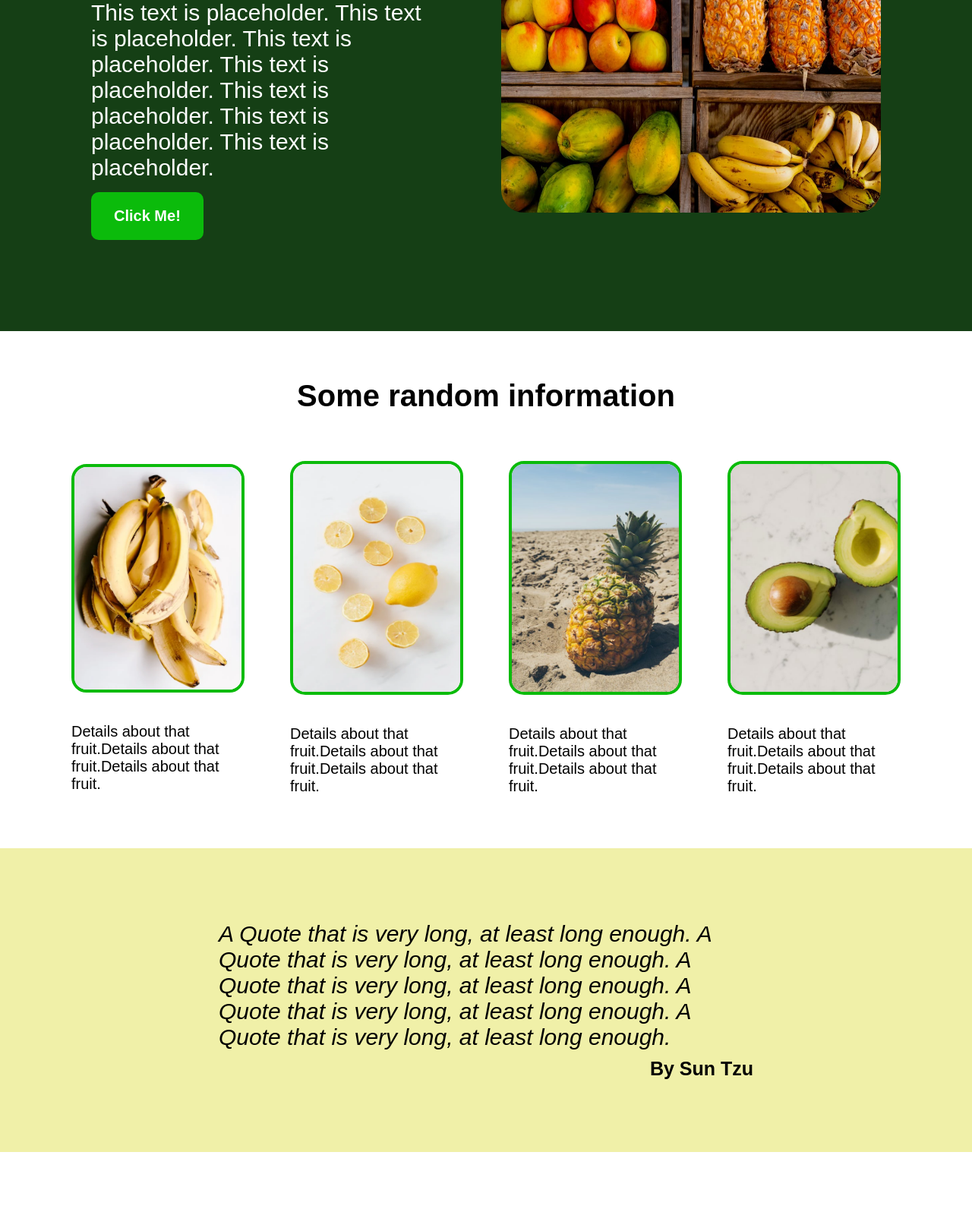
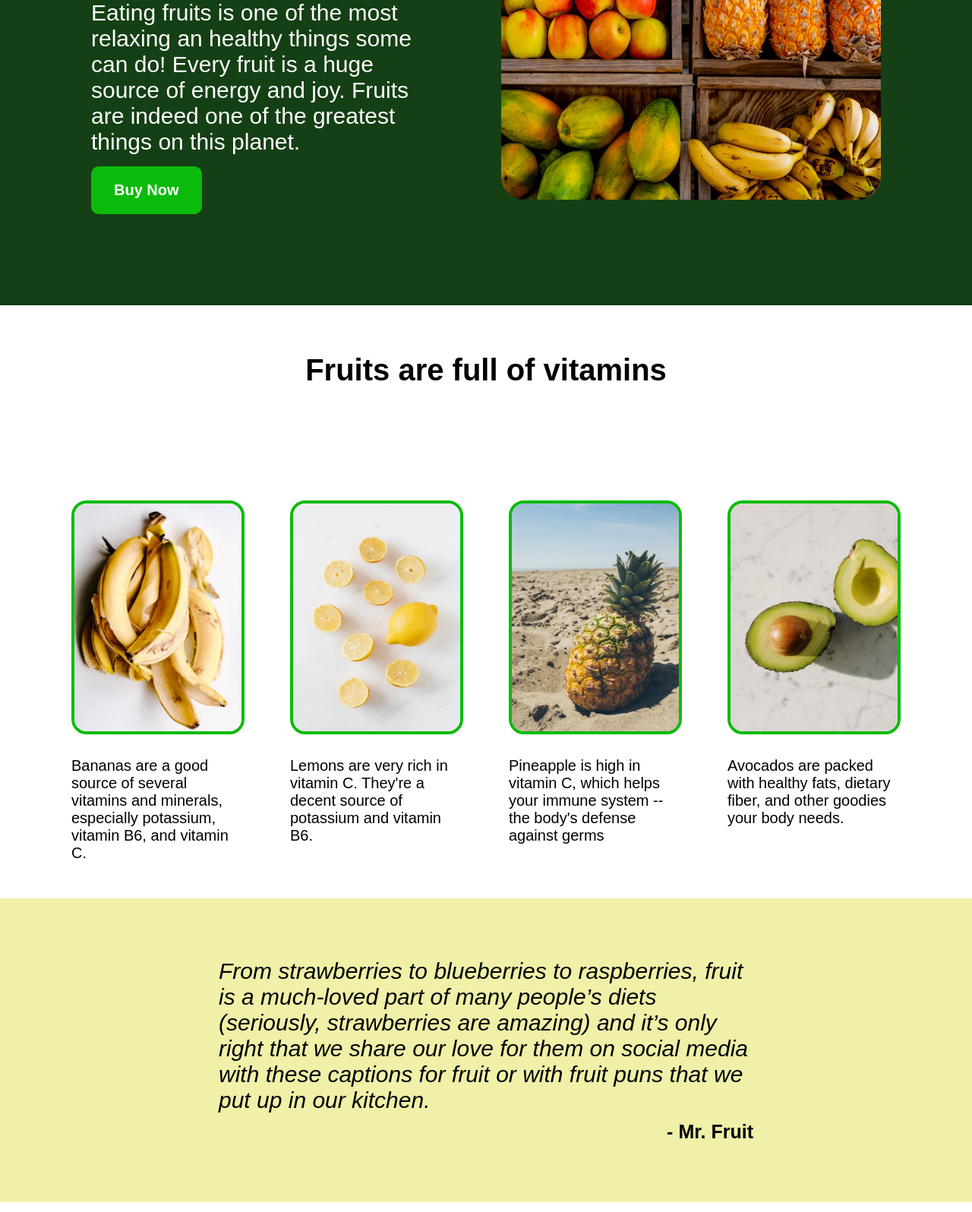
Before and after one commit to RobertAlexBarbu/landing_page, a plain HTML site: page index.html in a window 1280 px wide. Shown: the part 358-1954 px from the top of the page at 76% size. Drawn offline with Linux system fonts and the light colour scheme.

Commit message:
Add content and realign section 2
The boxes in section 2 were losing their aligned position if we added
too much text in the text box. The distance between the fruit image and
the text box was incosistent. I solved that by removing p element
margins and giving them a hardcoded height.

```diff
--- a/index.html
+++ b/index.html
@@ -8,18 +8,18 @@
     <body>
         <div class="section1">
             <div class="header">
-                <div class="logo">Logo</div>
+                <div class="logo">Fruits!</div>
                 <div class="links">
-                    <a href="">Header link 1</a>
-                    <a href="">Header link 2</a>
-                    <a href="">Header link 3</a>
+                    <a href="">About us</a>
+                    <a href="">Contact</a>
+                    <a href="">Terms of service</a>
                 </div>
             </div>
             <div class="boxes">
                 <div class="box1">
-                    <h1>This website is awesome!</h1>
-                    <p>This text is placeholder. This text is placeholder. This text is placeholder. This text is placeholder. This text is placeholder. This text is placeholder. This text is placeholder.</p>
-                    <button>Click Me!</button>
+                    <h1>All fruits are awesome!</h1>
+                    <p>Eating fruits is one of the most relaxing an healthy things some can do! Every fruit is a huge source of energy and joy. Fruits are indeed one of the greatest things on this planet.</p>
+                    <button>Buy Now</button>
                 </div>
                 <div class="box2">
                     <img src="images/fruits-section1.jpeg" alt="photo with fruits">
@@ -29,23 +29,23 @@
 
 
         <div class="section2">
-            <h2>Some random information</h2>
+            <h2>Fruits are full of vitamins</h2>
             <div class="boxes">
                 <div class="box">
                     <img src="./images/fruit1.webp" alt="a fruit">
-                    <p>Details about that fruit.Details about that fruit.Details about that fruit.</p>
+                    <p>Bananas are a good source of several vitamins and minerals, especially potassium, vitamin B6, and vitamin C.</p>
                 </div>
                 <div class="box">
                     <img src="./images/fruit2.webp" alt="a fruit">
-                    <p>Details about that fruit.Details about that fruit.Details about that fruit.</p>
+                    <p>Lemons are very rich in vitamin C. They're a decent source of potassium and vitamin B6.</p>
                 </div>
                 <div class="box">
                     <img src="./images/fruit3.jpeg" alt="a fruit">
-                    <p>Details about that fruit.Details about that fruit.Details about that fruit.</p>
+                    <p>Pineapple is high in vitamin C, which helps your immune system -- the body's defense against germs</p>
                 </div>
                 <div class="box">
                     <img src="./images/fruit4.jpeg" alt="a fruit">
-                    <p>Details about that fruit.Details about that fruit.Details about that fruit.</p>
+                    <p>Avocados are packed with healthy fats, dietary fiber, and other goodies your body needs.</p>
                 </div>
             </div>
         </div>
@@ -53,8 +53,8 @@
 
         <div class="section3">
             <div class="quote-box">
-                <p class="quote">A Quote that is very long, at least long enough. A Quote that is very long, at least long enough. A Quote that is very long, at least long enough. A Quote that is very long, at least long enough. A Quote that is very long, at least long enough.</p>
-                <p class="author">By Sun Tzu</p>
+                <p class="quote">From strawberries to blueberries to raspberries, fruit is a much-loved part of many people’s diets (seriously, strawberries are amazing) and it’s only right that we share our love for them on social media with these captions for fruit or with fruit puns that we put up in our kitchen.</p>
+                <p class="author">- Mr. Fruit</p>
             </div>
         </div>
 
@@ -64,13 +64,13 @@
                 <div class="box2">
                     <div class="text">
                             <p class="text1">Call to Action! It's time!</p>
-                            <p class="text2">Sign up sign up sign up sign up sign up sign up.</p>
+                            <p class="text2">Buy organic fruits directly from America's farmers.</p>
                     </div>
-                    <button>Sign Up</button>
+                    <button>Buy Now</button>
                 </div>
             </div>
             <div class="footer">
-                <p>Copyright by Odin Project</p>
+                <p>Copyright by Fruit! Project</p>
             </div>
         </div>
     </body>
--- a/styles.css
+++ b/styles.css
@@ -92,7 +92,7 @@ body{
     display: flex;
     justify-content: center;
     width: 220px;
-    height: 400px;
+    height: 500px;
     column-gap: 60px;
 }
 .section2 .box {
@@ -101,7 +101,7 @@ body{
     flex-direction: column;
     justify-content: center;
     align-items: center;
-    row-gap: 20px;
+    row-gap: 30px;
 }
 .section2 .box img {
     height: 300px;
@@ -114,6 +114,8 @@ body{
 }
 .section2 p {
     font-size: 20px;
+    height: 50px;
+    margin: 0;
 }
 
 
```
